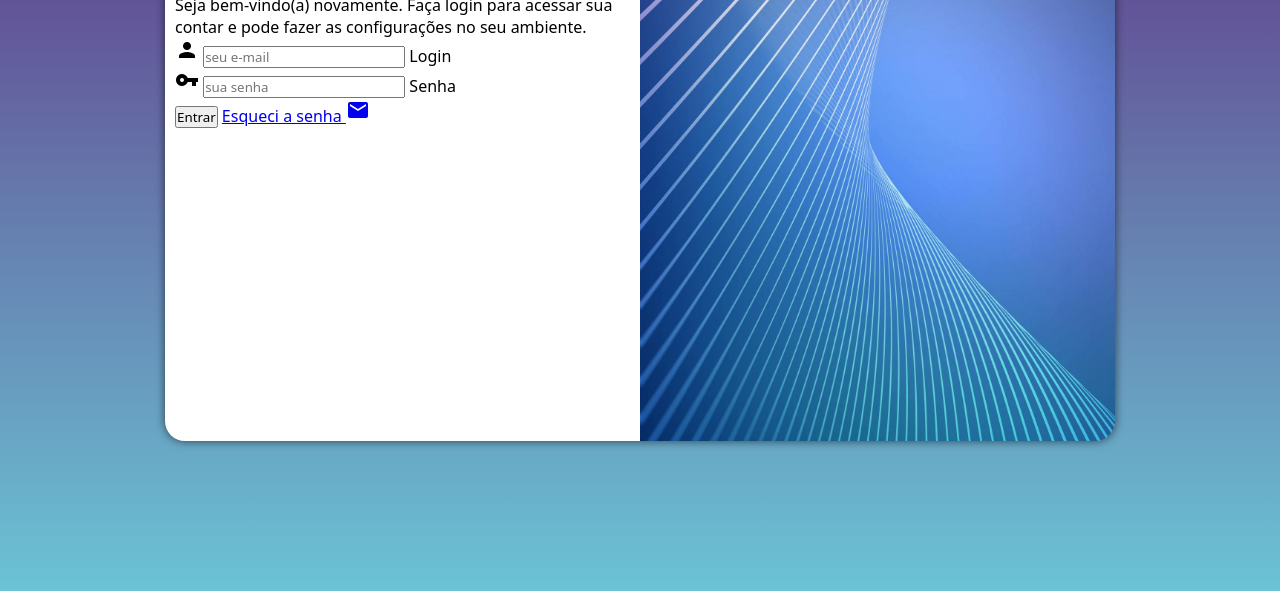
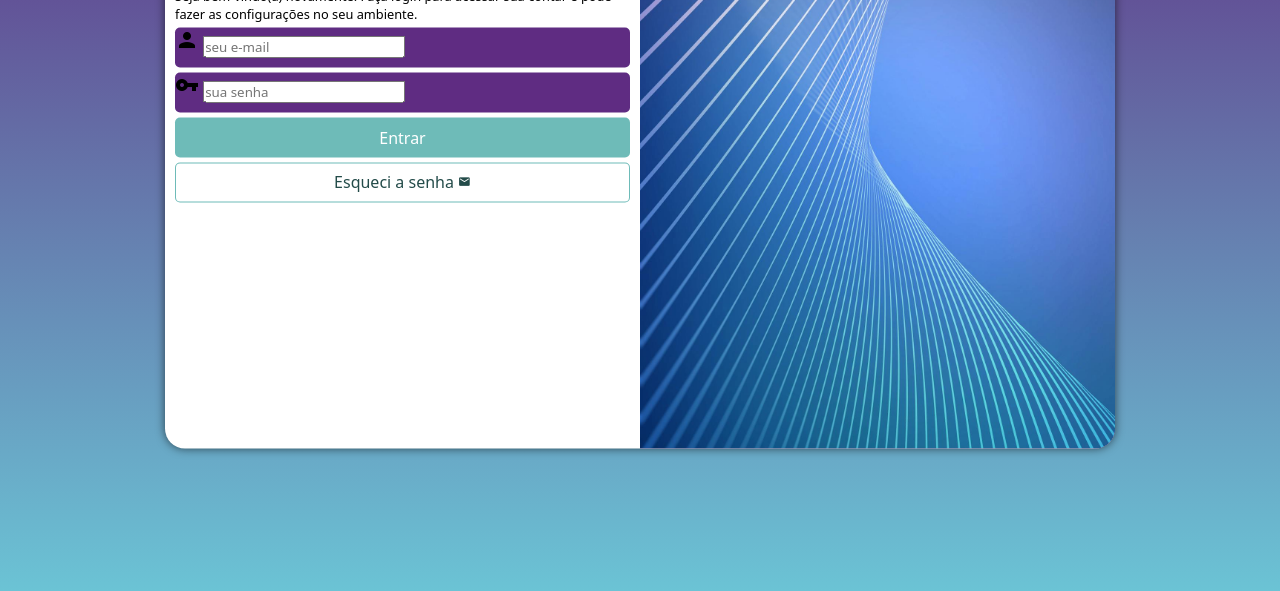
Before and after one commit to claudiopaivadev/projeto-login, a plain HTML site: page index.html in a window 1280 px wide. Shown: the part 209-800 px from the top of the page. Drawn offline with Linux system fonts and the light colour scheme.

Commit message:
formatação do formulario

```diff
--- a/estilos/style.css
+++ b/estilos/style.css
@@ -3,7 +3,7 @@
 /*
 Paleta Cor
 verde: #49a09d
-lilás:#5f2c82
+lilás: #5f2c82
 */
 
 *{
@@ -32,7 +32,7 @@ section#login{
     transform: translate(-50%, -50%);
     background-color: white;
     width: 250px;
-    height: 500px;
+    height: 515px;
     border-radius: 20px;
     overflow: hidden;
     box-shadow: 0px 0px 10px rgba(0, 0, 0, 0.603);
@@ -60,5 +60,57 @@ div#form > h1 {
 }
 
 div#form > p {
-    font-family: 0.8em;
+    font-size: 0.8em;
 }
+
+form > div.campo {
+    background-color: #5f2c82;
+    width: 100%;
+    display: block;
+    height: 40px;
+    border-radius: 5px;
+    margin: 5px 0px;
+}
+
+div.campo > label {
+    display: none;
+}
+
+form> input[type=submit] {
+    display: block;
+    font-size: 1em;
+    width: 100%;
+    height: 40px;
+    background-color: #4eaca8d0;
+    color: white;
+    border: none;
+    border-radius: 5px;
+    cursor: pointer;
+}
+
+form> input[type=submit]:hover {
+    background-color: #234b49;
+}
+
+form > a.botao {
+    display: block;
+    text-align: center;
+    font-size: 1em;
+    width: 100%;
+    height: 40px;
+    padding-top: 7px;
+    margin-top: 5px;
+    background-color: white;
+    color:  #234b49;
+    border: 1px solid #4eaca8d0;
+    border-radius: 5px;
+    text-decoration: none;
+}
+
+form > a.botao:hover {
+    background-color: #70f5eed0;
+}
+
+form > a.botao > i {
+    font-size: 0.8em;
+}
--- a/index.html
+++ b/index.html
@@ -23,13 +23,13 @@
                         <input type="email" name="login" id="ilogin" placeholder="seu e-mail" autocomplete="email" required maxlength="30">
                         <label for="ilogin">Login</label>
                     </div>
-                    <div class="senha">
+                    <div class="campo">
                         <i class="material-icons">vpn_key</i>
                         <input type="password" name="senha" id="isenha" placeholder="sua senha" autocomplete="current-password" required minlength="8" maxlength="20">
                         <label for="isenha">Senha</label>
                     </div>
                     <input type="submit" value="Entrar">
-                    <a href="esqueci.html">Esqueci a senha <i class="material-icons">mail</i>
+                    <a href="esqueci.html" class="botao">Esqueci a senha <i class="material-icons">mail</i>
                     </a>
                 </form>
             </div>
```
